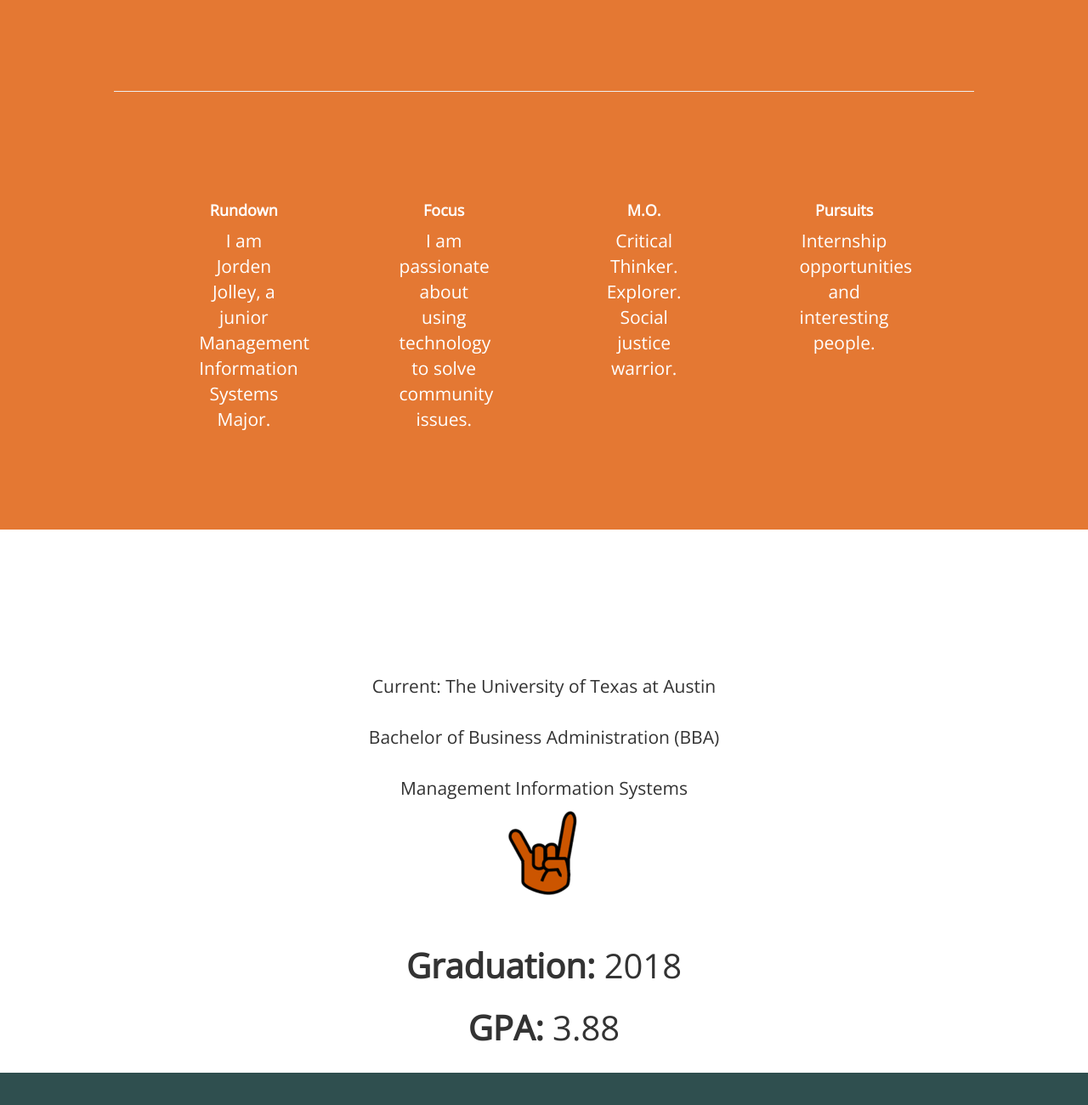
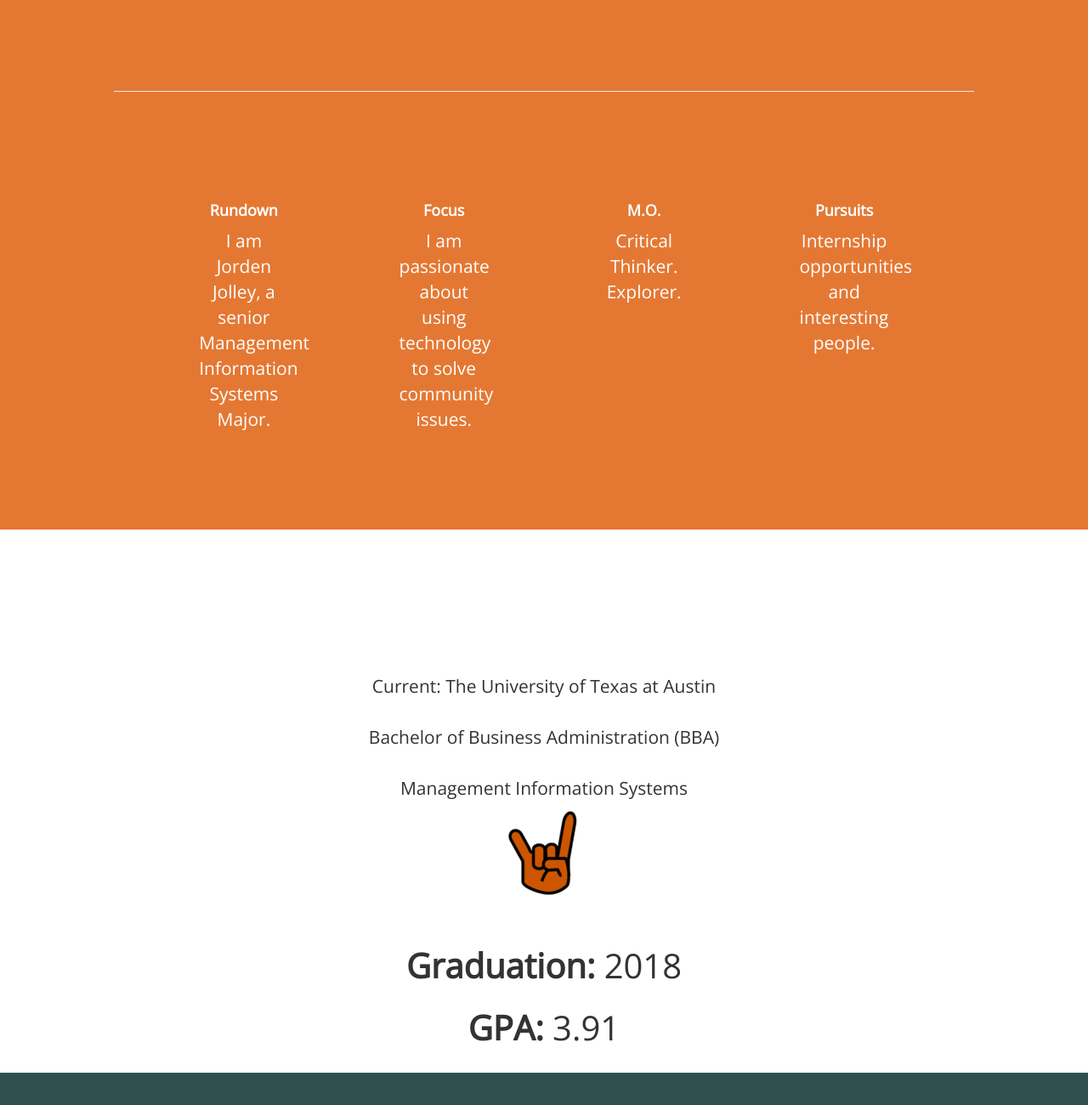
Before and after one commit to jordenjolley/jordenjolley.github.io, a plain HTML site: page index.html in a window 1280 px wide. Shown: the part 1258-2558 px from the top of the page at 85% size. Drawn offline with nearby package versions, Linux system fonts and the light colour scheme; files whose address does not match are found by name.

Commit message:
Update index.html

```diff
--- a/index.html
+++ b/index.html
@@ -126,7 +126,7 @@
                                 <h4>
                                     <strong style= "color:white">Rundown</strong>
                                 </h4>
-                                <p style= "color:white">I am Jorden Jolley, a junior Management Information Systems Major.</p>
+                                <p style= "color:white">I am Jorden Jolley, a senior Management Information Systems Major.</p>
                             </div>
                         </div>
                         <div class="col-md-3 col-sm-6">
@@ -151,7 +151,7 @@
                                 <h4>
                                     <strong style= "color:white">M.O.</strong>
                                 </h4>
-                                <p style= "color:white">Critical Thinker. Explorer. Social justice warrior.</p>
+                                <p style= "color:white">Critical Thinker. Explorer.</p>
 
                             </div>
                         </div>
@@ -203,7 +203,7 @@
 						<br>
 						<div style ="padding: 10px;">
 						<p style= "font-size: 40px; text-align: center;"><b>Graduation:</b> 2018 </br></p>
-						<p style= "font-size: 40px; text-align: center;"><b>GPA:</b> 3.88 </br></p>
+						<p style= "font-size: 40px; text-align: center;"><b>GPA:</b> 3.91 </br></p>
 						</div>
 						</div>
 
```
